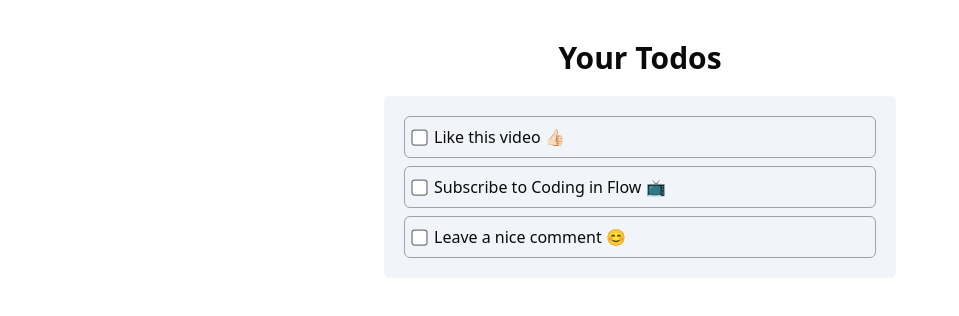
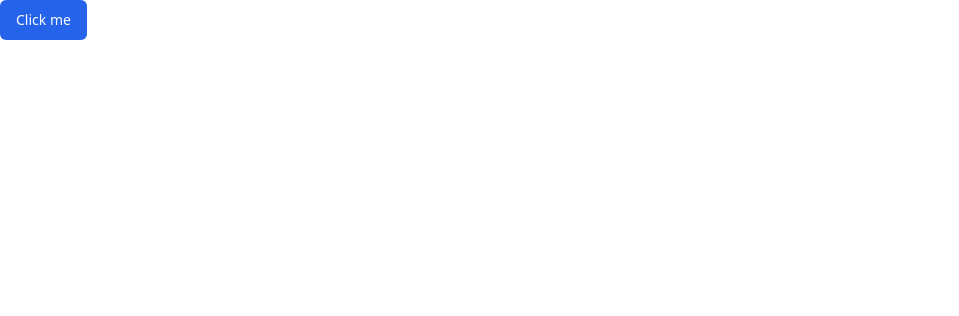
Before and after one commit to vanvibig/learn-react, a React (Vite) app: page /template in a window 1280 px wide. Shown: the top 316 px of the page, without its empty margins (0-959 px from the left). Built offline with nearby package versions, Linux system fonts and the light colour scheme.

Commit message:
router and shadcn button

```diff
--- a/package.json
+++ b/package.json
@@ -13,9 +13,13 @@
     "@radix-ui/react-slot": "^1.1.0",
     "class-variance-authority": "^0.7.0",
     "clsx": "^2.1.1",
+    "localforage": "^1.10.0",
     "lucide-react": "^0.424.0",
+    "match-sorter": "^6.3.4",
     "react": "^18.3.1",
     "react-dom": "^18.3.1",
+    "react-router-dom": "^6.26.0",
+    "sort-by": "^1.2.0",
     "tailwind-merge": "^2.4.0",
     "tailwindcss-animate": "^1.0.7"
   },
--- /dev/null
+++ b/src/components/templates/Template.tsx
@@ -0,0 +1,9 @@
+import { Button } from "@/components/ui/button"
+
+export default () => {
+  return (
+    <div>
+      <Button>Click me</Button>
+    </div>
+  )
+}
--- a/src/index.css
+++ b/src/index.css
@@ -2,27 +2,28 @@
 @tailwind components;
 @tailwind utilities;
 
+
 @layer base {
   :root {
     --background: 0 0% 100%;
-    --foreground: 0 0% 3.9%;
+    --foreground: 222.2 84% 4.9%;
     --card: 0 0% 100%;
-    --card-foreground: 0 0% 3.9%;
+    --card-foreground: 222.2 84% 4.9%;
     --popover: 0 0% 100%;
-    --popover-foreground: 0 0% 3.9%;
-    --primary: 0 0% 9%;
-    --primary-foreground: 0 0% 98%;
-    --secondary: 0 0% 96.1%;
-    --secondary-foreground: 0 0% 9%;
-    --muted: 0 0% 96.1%;
-    --muted-foreground: 0 0% 45.1%;
-    --accent: 0 0% 96.1%;
-    --accent-foreground: 0 0% 9%;
+    --popover-foreground: 222.2 84% 4.9%;
+    --primary: 221.2 83.2% 53.3%;
+    --primary-foreground: 210 40% 98%;
+    --secondary: 210 40% 96.1%;
+    --secondary-foreground: 222.2 47.4% 11.2%;
+    --muted: 210 40% 96.1%;
+    --muted-foreground: 215.4 16.3% 46.9%;
+    --accent: 210 40% 96.1%;
+    --accent-foreground: 222.2 47.4% 11.2%;
     --destructive: 0 84.2% 60.2%;
-    --destructive-foreground: 0 0% 98%;
-    --border: 0 0% 89.8%;
-    --input: 0 0% 89.8%;
-    --ring: 0 0% 3.9%;
+    --destructive-foreground: 210 40% 98%;
+    --border: 214.3 31.8% 91.4%;
+    --input: 214.3 31.8% 91.4%;
+    --ring: 221.2 83.2% 53.3%;
     --radius: 0.5rem;
     --chart-1: 12 76% 61%;
     --chart-2: 173 58% 39%;
@@ -32,25 +33,25 @@
   }
 
   .dark {
-    --background: 0 0% 3.9%;
-    --foreground: 0 0% 98%;
-    --card: 0 0% 3.9%;
-    --card-foreground: 0 0% 98%;
-    --popover: 0 0% 3.9%;
-    --popover-foreground: 0 0% 98%;
-    --primary: 0 0% 98%;
-    --primary-foreground: 0 0% 9%;
-    --secondary: 0 0% 14.9%;
-    --secondary-foreground: 0 0% 98%;
-    --muted: 0 0% 14.9%;
-    --muted-foreground: 0 0% 63.9%;
-    --accent: 0 0% 14.9%;
-    --accent-foreground: 0 0% 98%;
+    --background: 222.2 84% 4.9%;
+    --foreground: 210 40% 98%;
+    --card: 222.2 84% 4.9%;
+    --card-foreground: 210 40% 98%;
+    --popover: 222.2 84% 4.9%;
+    --popover-foreground: 210 40% 98%;
+    --primary: 217.2 91.2% 59.8%;
+    --primary-foreground: 222.2 47.4% 11.2%;
+    --secondary: 217.2 32.6% 17.5%;
+    --secondary-foreground: 210 40% 98%;
+    --muted: 217.2 32.6% 17.5%;
+    --muted-foreground: 215 20.2% 65.1%;
+    --accent: 217.2 32.6% 17.5%;
+    --accent-foreground: 210 40% 98%;
     --destructive: 0 62.8% 30.6%;
-    --destructive-foreground: 0 0% 98%;
-    --border: 0 0% 14.9%;
-    --input: 0 0% 14.9%;
-    --ring: 0 0% 83.1%;
+    --destructive-foreground: 210 40% 98%;
+    --border: 217.2 32.6% 17.5%;
+    --input: 217.2 32.6% 17.5%;
+    --ring: 224.3 76.3% 48%;
     --chart-1: 220 70% 50%;
     --chart-2: 160 60% 45%;
     --chart-3: 30 80% 55%;
--- a/src/main.tsx
+++ b/src/main.tsx
@@ -1,10 +1,11 @@
 import React from 'react'
 import ReactDOM from 'react-dom/client'
-import App from './App.tsx'
 import './index.css'
+import { RouterProvider } from 'react-router-dom'
+import router from './routes/router.tsx'
 
 ReactDOM.createRoot(document.getElementById('root')!).render(
   <React.StrictMode>
-    <App />
+    <RouterProvider router={router} />
   </React.StrictMode>
 )
--- /dev/null
+++ b/src/routes/router.tsx
@@ -0,0 +1,14 @@
+import App from "@/App";
+import Template from "@/components/templates/Template";
+import { createBrowserRouter } from "react-router-dom";
+
+export default createBrowserRouter([
+  {
+    path: "/",
+    element: <App />,
+  },
+  {
+    path: "/template",
+    element: <Template />,
+  },
+]);
```
Also changed, not shown: components.json, 1 other file (tests, documents, lock files or other folders).
